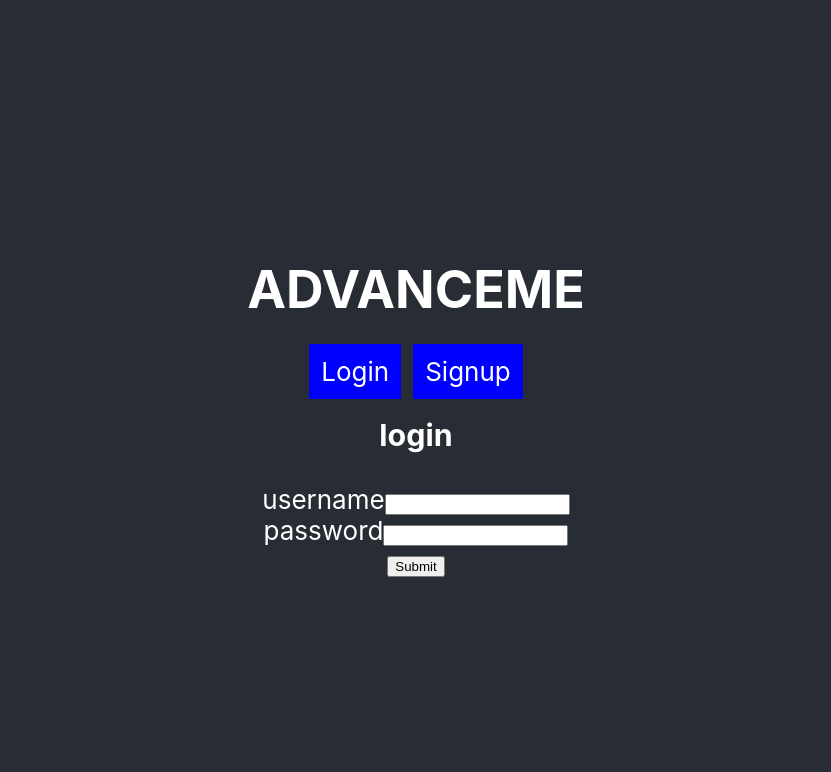
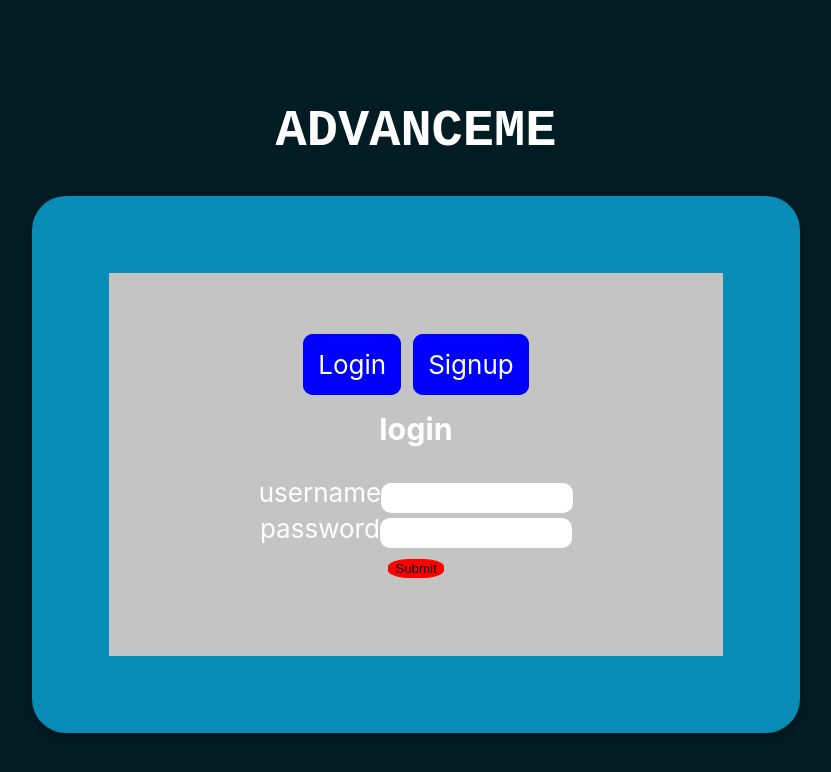
Before and after one commit to dmarcr1997/ADVANCEME, a React (Create React App) app in the folder front_end/advme-react/: page /login in a window 1280 px wide. Shown: the top 772 px of the page, without its empty margins (224-1055 px from the left). Built offline with nearby package versions, Linux system fonts and the light colour scheme.

Commit message:
worked on page style

```diff
--- a/front_end/advme-react/package.json
+++ b/front_end/advme-react/package.json
@@ -1,6 +1,5 @@
 {
   "name": "advme-react",
-  "homepage": "http://dmarcr1997.github.io/ADVANCEME",
   "version": "0.1.0",
   "private": true,
   "dependencies": {
@@ -15,9 +14,7 @@
     "start": "react-scripts start",
     "build": "react-scripts build",
     "test": "react-scripts test",
-    "eject": "react-scripts eject",
-    "predeploy": "npm run build",
-    "deploy": "gh-pages -d build"
+    "eject": "react-scripts eject"
   },
   "eslintConfig": {
     "extends": "react-app"
--- a/front_end/advme-react/src/App.css
+++ b/front_end/advme-react/src/App.css
@@ -1,5 +1,6 @@
 .App {
   text-align: center;
+  background-color: #021C24;
 }
 
 .App-logo {
@@ -13,9 +14,68 @@
     animation: App-logo-spin infinite 20s linear;
   }
 }
+input {
+  padding: 1%;
+  border: solid white;
+  border-radius: 10px;
+}
+.ContentBox1 {
+  width: 60%;
+  height: 70%;
+  background: #068CB7;
+  box-shadow: 0px 4px 10px rgba(0, 0, 0, 0.25);
+  border-radius: 34px;
+  align-items: center;
+}
+div.ContentBox2 {
+  background-color:#C4C4C4;
+  width:60%;
+  padding: 10%;
+  margin:10%;
+}
+.userPage {
+  padding-right: 10%;
+  padding-left: 10%;
+  background-color: black;
+  text-align: justify;
+}
+.userPage p{
+  padding-right: 5%;
+  padding-left: 5%;
+  background-color: #C4C4C4;
+  border: 1px solid black;
+  border-radius: 10px;
 
+}
+.skillContainer{
+  align-content: center;
+  /* position: flex; */
+  background-color: black;
+  border: 1px solid black;
+  border-radius: 10px;
+}
+
+.goalContainer{
+  align-content: center;
+  position: flex;
+  background-color: black;
+  border: 1px solid black;
+  border-radius: 10%;
+}
+.goalContainer table tr, td{
+
+  border: 1px solid white;
+
+}
+
+button {
+  background-color: red;
+  color: black;
+  border: 1px solid red;
+  border-radius: 40%;
+}
 .App-header {
-  background-color: #282c34;
+  background-color: #021C24;
   min-height: 100vh;
   display: flex;
   flex-direction: column;
@@ -24,16 +84,11 @@
   font-size: calc(10px + 2vmin);
   color: white;
 }
+.App-header h1 {
 
+  font-family: 'Courier New', Courier, monospace
+
+}
 .App-link {
   color: #61dafb;
 }
-
-@keyframes App-logo-spin {
-  from {
-    transform: rotate(0deg);
-  }
-  to {
-    transform: rotate(360deg);
-  }
-}
--- a/front_end/advme-react/src/App.js
+++ b/front_end/advme-react/src/App.js
@@ -74,6 +74,8 @@ class App extends Component{
     <div className="App">
       <header className="App-header">
       <h1>ADVANCEME</h1>
+      <div className="ContentBox1">
+      <div className="ContentBox2">
         <Router>
           {/* {this.redirectToLocation()} */}
           {this.renderNavBar()}
@@ -85,6 +87,8 @@ class App extends Component{
           <Route path='/goals' render={(props) => <SkillsGoalsContainer {...props} links={['home', 'skills', 'logout']} type='goals' renderLinks={this.addLinks}/>} />
           <Route path='/logout' render={(props) => <Logout {...props} userLogout={this.handleLogout}/> } />
         </Router>
+        </div>
+        </div>
       </header>
     </div>
   );
--- a/front_end/advme-react/src/components/Form.js
+++ b/front_end/advme-react/src/components/Form.js
@@ -15,7 +15,7 @@ const Form = (props) => {
             return(
                 <>
                     <label>Date</label>
-                    <input type='date' name='datetime' />
+                    <input type='date' name='datetime' /><br/>
                 </>
             )
         }
--- a/front_end/advme-react/src/components/NavBar.js
+++ b/front_end/advme-react/src/components/NavBar.js
@@ -12,6 +12,8 @@ const NavBar = (props) =>{
         background: 'blue',
         textDecoration: 'none',
         color: 'white',
+        border: 'solid blue',
+        borderRadius: '10px'
     };
 
     return(
--- a/front_end/advme-react/src/components/Skill.js
+++ b/front_end/advme-react/src/components/Skill.js
@@ -1,5 +1,5 @@
 import React from 'react'
-
+import '../App.css'
 
 
 const Skill = (props) => {
@@ -17,11 +17,11 @@ const Skill = (props) => {
     }
 
     let barStyle ={
+        position: 'absolute',
         background: 'green',
         width: '100px',
-        paddingTop: '10px',
-        paddingBottom: '10px',
-        borderRadius: '30px'
+        borderRadius: '30px',
+
     }
 
     let progStyle ={
@@ -32,13 +32,11 @@ const Skill = (props) => {
         borderRadius: '30px'
     }
     return(
-        <div>
-            {props.skill.name}
-            <ul>
-                <li>Level: {props.skill.level}</li>
-                <div style={barStyle}><div style={progStyle}></div></div>
-                <button onClick={() => trainSkill()}>Train</button>
-            </ul>
+        <div >
+             <div style={barStyle}><div style={progStyle}></div></div>
+            {props.skill.name}<br/>
+            Level: {props.skill.level}<br/>
+            <button onClick={() => trainSkill()}>Train</button>
         </div>
     )
 }
--- a/front_end/advme-react/src/containers/SkillsGoalsContainer.js
+++ b/front_end/advme-react/src/containers/SkillsGoalsContainer.js
@@ -2,6 +2,7 @@ import React, { Component } from 'react';
 import Skill from '../components/Skill';
 import Goal from '../components/Goal';
 import Form from '../components/Form';
+import '../App.css'
 import { connect }from 'react-redux';
 import {newSkill, increaseSkill} from '../actions/skillActions';
 import {newGoal, endGoal} from '../actions/goalActions';
@@ -16,7 +17,7 @@ class Skills extends Component{
         switch(this.state.type){
             case 'skills':
                 return(
-                <div>
+                <div className='skillContainer'>
                 <h3>Skills</h3>
                 {this.props.skills.map((skill => <Skill user_id={this.props.user_id} skill={skill} increase={this.props.increaseSkill}/>))}
                 <button onClick={() => this.toggle()}>New Skill</button>
@@ -25,9 +26,9 @@ class Skills extends Component{
                 )
             case 'goals':
                 return(
-                    <div>
+                    <div className='goalContainer'>
+                    <table>
                     <h3>Goals</h3>
-                    <table>
                     <tr>
                         <th>Name</th>
                         <th>Date</th>
@@ -39,7 +40,7 @@ class Skills extends Component{
                     {this.renderForm(['name'], this.handleGoalSubmit, true)}
                     </div>
                     )
-            case 'default':
+            default:
                 return(<div>Go Back to Home page</div>)
         }
     }
--- a/front_end/advme-react/src/containers/UserContainer.js
+++ b/front_end/advme-react/src/containers/UserContainer.js
@@ -1,6 +1,6 @@
 import React, { Component } from 'react';
 import { connect } from 'react-redux';
-
+import '../App.css';
 class UserContainer extends Component{
     componentDidMount(){
         const links = ['skills', 'goals', 'logout']
@@ -9,7 +9,7 @@ class UserContainer extends Component{
     renderGoals = () => {
         return this.props.goals.map(goal =>{
             if(goal.ended === false){
-            return(<div>{goal.name}<br/>{goal.level}</div>)
+            return(<div>{goal.name}<br/>{goal.level}<br/></div>)
             }
         })
 
@@ -31,12 +31,12 @@ class UserContainer extends Component{
             if (sortedSkills[i])
             displaySkills.push(sortedSkills[i])
         }
-        return displaySkills.map(skill => <div>{skill.name}<br/>{skill.level}</div>)
+        return displaySkills.map(skill => <div>{skill.name}<br/>{skill.level}<br/></div>)
     }
     render(){
         console.log(this.props.user)
         return(
-            <>
+            <div className='userPage'>
                 <h3>Profile</h3>
 
                 <p>
@@ -51,7 +51,7 @@ class UserContainer extends Component{
                 <p>
                     Recent Training:{this.renderSkills()}
                 </p>
-            </>
+            </div>
         )
     }
 }
```
